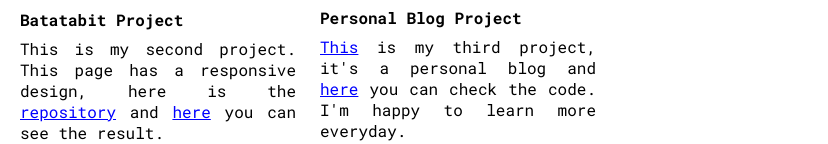
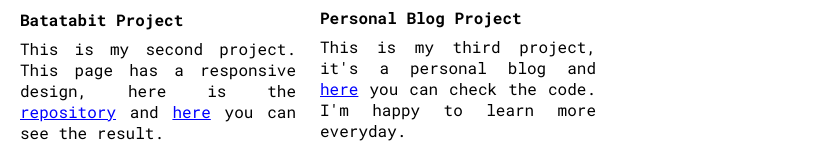
Before and after one commit to luisds9/My-Blog, a plain HTML site: page profile.html in a window 1280 px wide. Shown: the part 806-950 px from the top of the page, 452-1280 px from the left. Drawn offline with Linux system fonts and the light colour scheme.

Commit message:
Deleting a link from project three

```diff
--- a/profile.html
+++ b/profile.html
@@ -63,7 +63,7 @@
                     <article class="projects-section__projects-container--project">
                         <img src="./assets/imgs/my-blog.png" alt="My blog project image">
                         <h4>Personal Blog Project</h4>
-                        <p><a href="https://luisds9.github.io/My-Blog/">This</a> is my third project, it's a personal blog and <a href="https://github.com/luisds9/My-Blog">here</a> you can check the code. I'm happy to learn more everyday.</p>
+                        <p>This is my third project, it's a personal blog and <a href="https://github.com/luisds9/My-Blog">here</a> you can check the code. I'm happy to learn more everyday.</p>
                     </article>
                 </div>
             </div>
```
